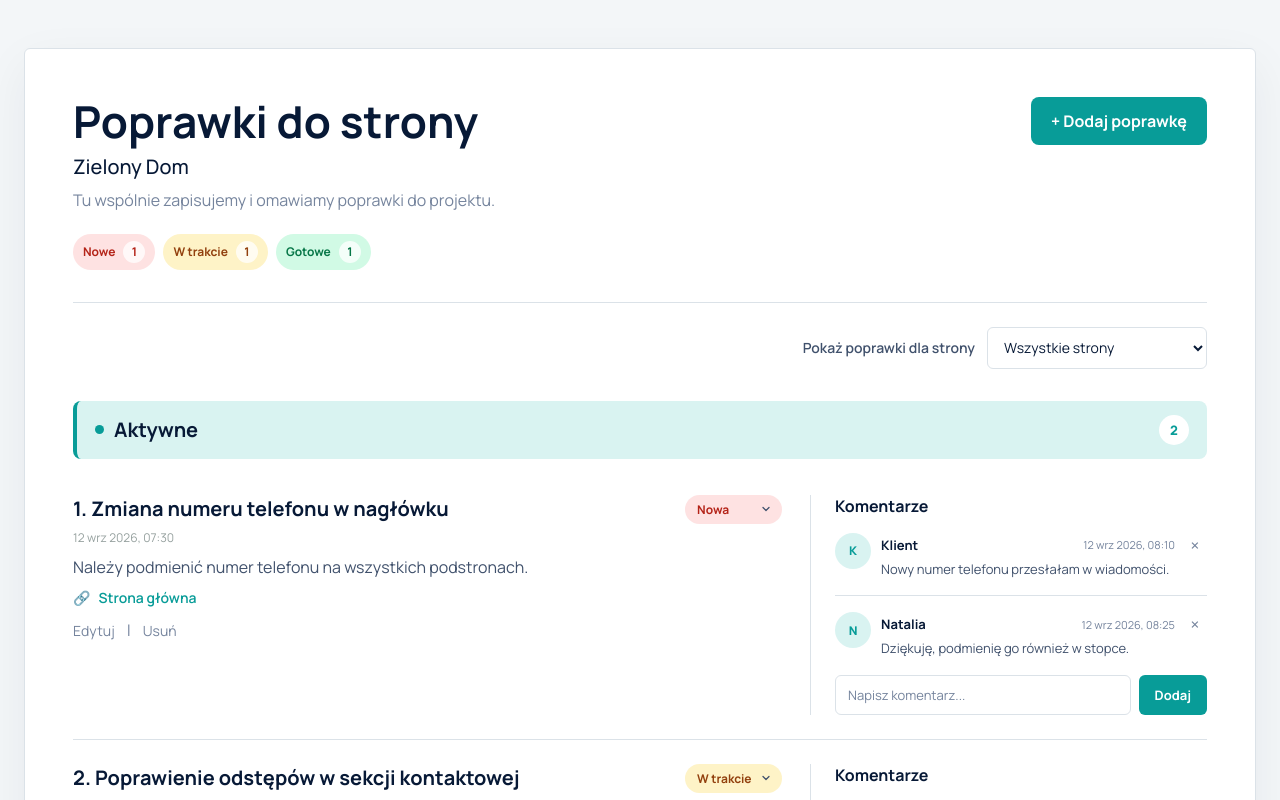
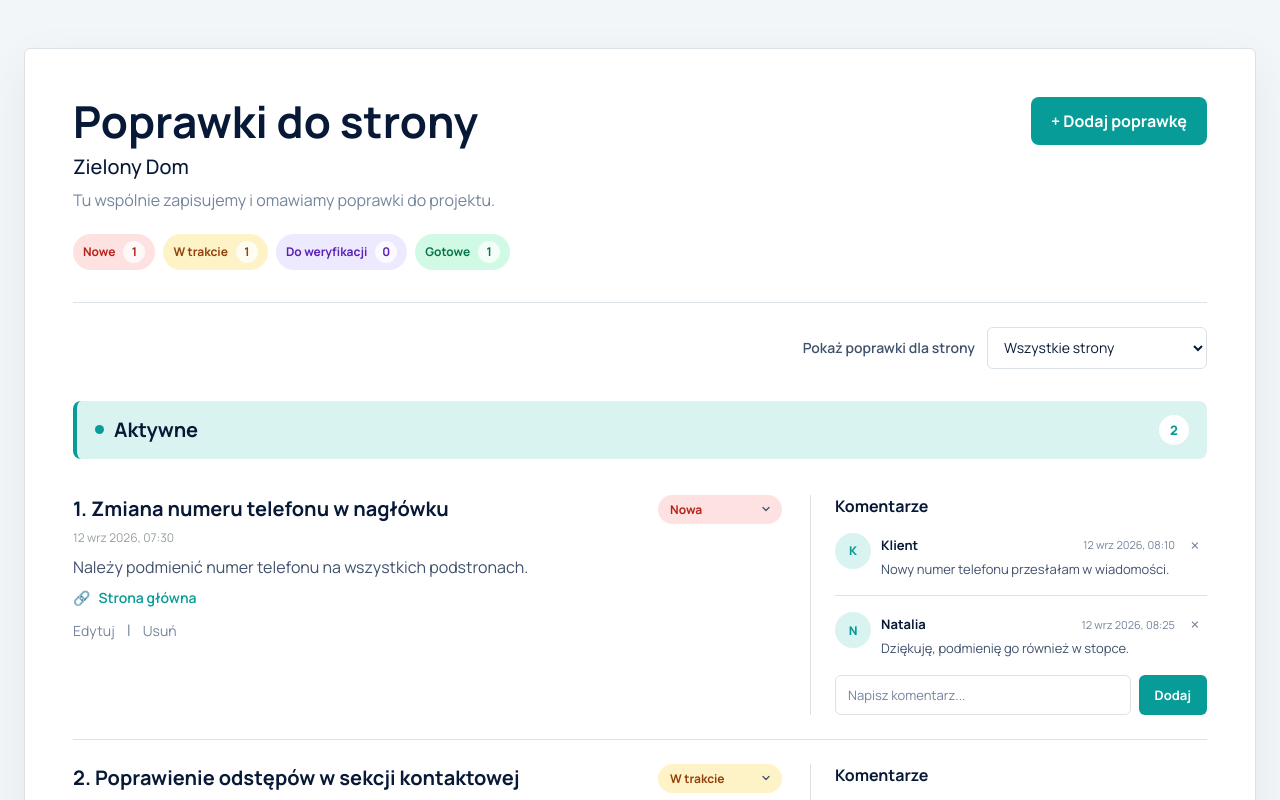
Before and after one commit to natalkakielbicka-coder/corrections-manager, a Vue app: page / in a window 1280 px wide. Both pictures are taken after typing "Sample" into the empty fields and a click on the button "Rozpocznij". Shown: the top 800 px of the page. Built offline with nearby package versions, Linux system fonts and the light colour scheme.

Commit message:
Add review correction status

```diff
--- a/src/components/corrections/CorrectionCard.vue
+++ b/src/components/corrections/CorrectionCard.vue
@@ -208,6 +208,11 @@ const emit = defineEmits(['add-comment', 'update-status', 'edit', 'delete', 'del
   color: #92400e;
 }
 
+.status--review {
+  background-color: #ede9fe;
+  color: #5b21b6;
+}
+
 .status--ready {
   background-color: #d1fae5;
   color: #067647;
--- a/src/components/project/ProjectHeader.vue
+++ b/src/components/project/ProjectHeader.vue
@@ -29,6 +29,11 @@ defineEmits(['add-correction'])
         <div class="status-summary__item status-summary__item--progress">
           <dt>W trakcie</dt>
           <dd>{{ statusCounts.inProgress }}</dd>
+        </div>
+
+        <div class="status-summary__item status-summary__item--review">
+          <dt>Do weryfikacji</dt>
+          <dd>{{ statusCounts.review }}</dd>
         </div>
 
         <div class="status-summary__item status-summary__item--ready">
@@ -133,6 +138,11 @@ h1 {
   color: #92400e;
 }
 
+.status-summary__item--review {
+  background-color: #ede9fe;
+  color: #5b21b6;
+}
+
 .status-summary__item--ready {
   background-color: #d1fae5;
   color: #067647;
--- a/src/composables/useCorrections.js
+++ b/src/composables/useCorrections.js
@@ -72,7 +72,11 @@ export const useCorrections = () => {
     })
   }
 
+  const allowedStatuses = ['new', 'inProgress', 'review', 'ready']
+
   const updateCorrectionStatus = ({ correctionId, status }) => {
+    if (!allowedStatuses.includes(status)) return
+
     const correction = corrections.value.find((correctionItem) => {
       return correctionItem.id === correctionId
     })
@@ -110,6 +114,7 @@ export const useCorrections = () => {
       {
         new: 0,
         inProgress: 0,
+        review: 0,
         ready: 0,
       },
     )
--- a/src/constants/correctionStatuses.js
+++ b/src/constants/correctionStatuses.js
@@ -7,6 +7,10 @@ export const correctionStatuses = {
     label: 'W trakcie',
     className: 'status--in-progress',
   },
+  review: {
+    label: 'Do weryfikacji',
+    className: 'status--review',
+  },
   ready: {
     label: 'Gotowa',
     className: 'status--ready',
```
